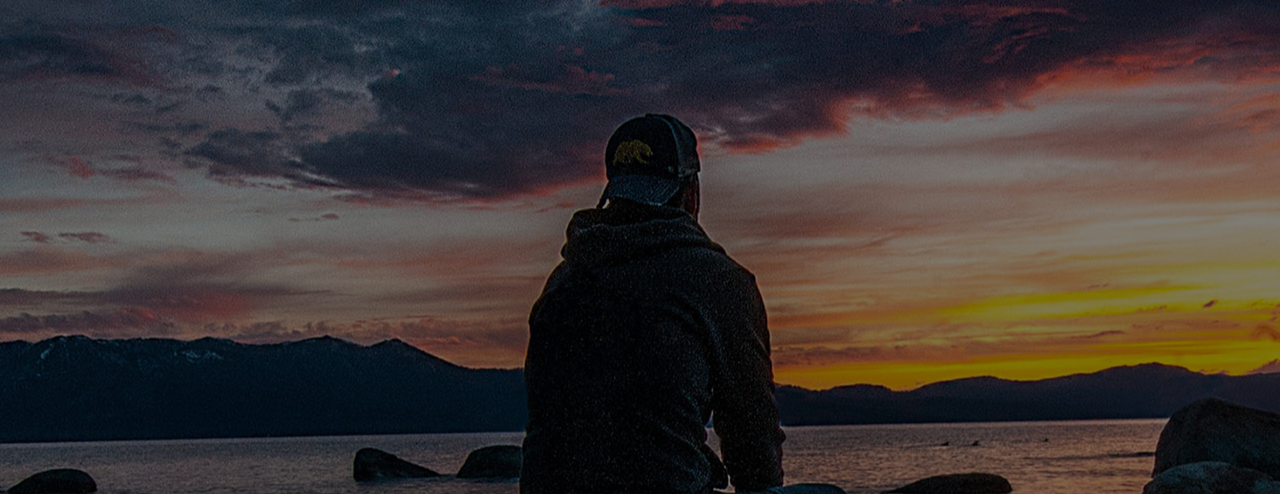
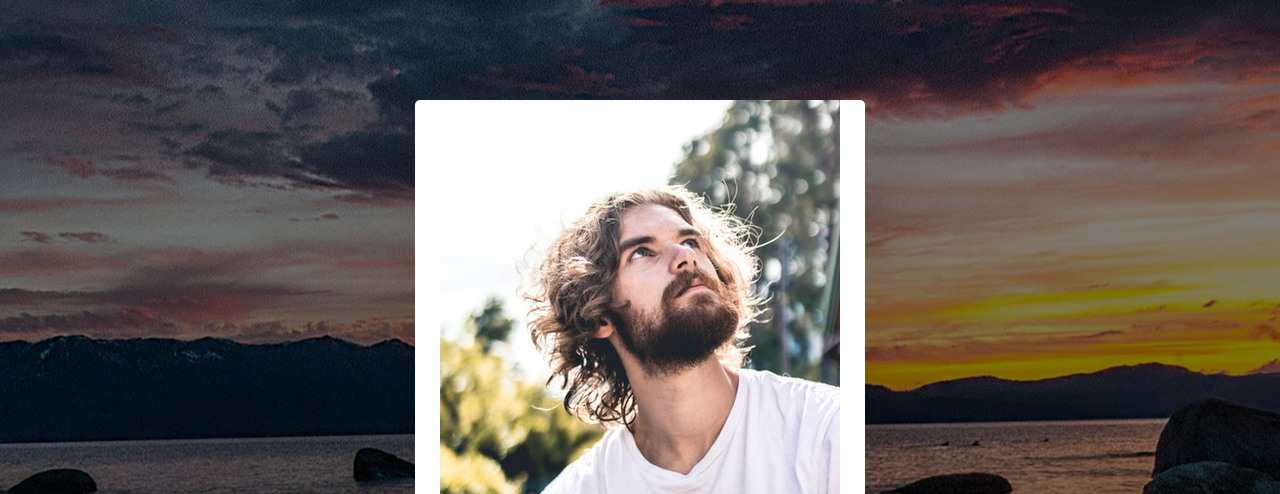
Before and after one commit to tod619/invisibleCard, a plain HTML site: page index.html in a window 1280 px wide. Shown: the top 494 px of the page. Drawn offline with Linux system fonts and the light colour scheme.

Commit message:
Styled the card div in styles.css

```diff
--- a/styles/style.css
+++ b/styles/style.css
@@ -34,5 +34,12 @@ font-family: 'Source Code Pro', monospace; */
 }
 
 .card {
-  display: none;
+  height: 100%;
+  width: 100%;
+  background-color: #fff;
+  border-radius: inherit;
+  display: flex;
+  flex-direction: column;
+  align-items: center;
+  justify-content: space-between;
 }
```
